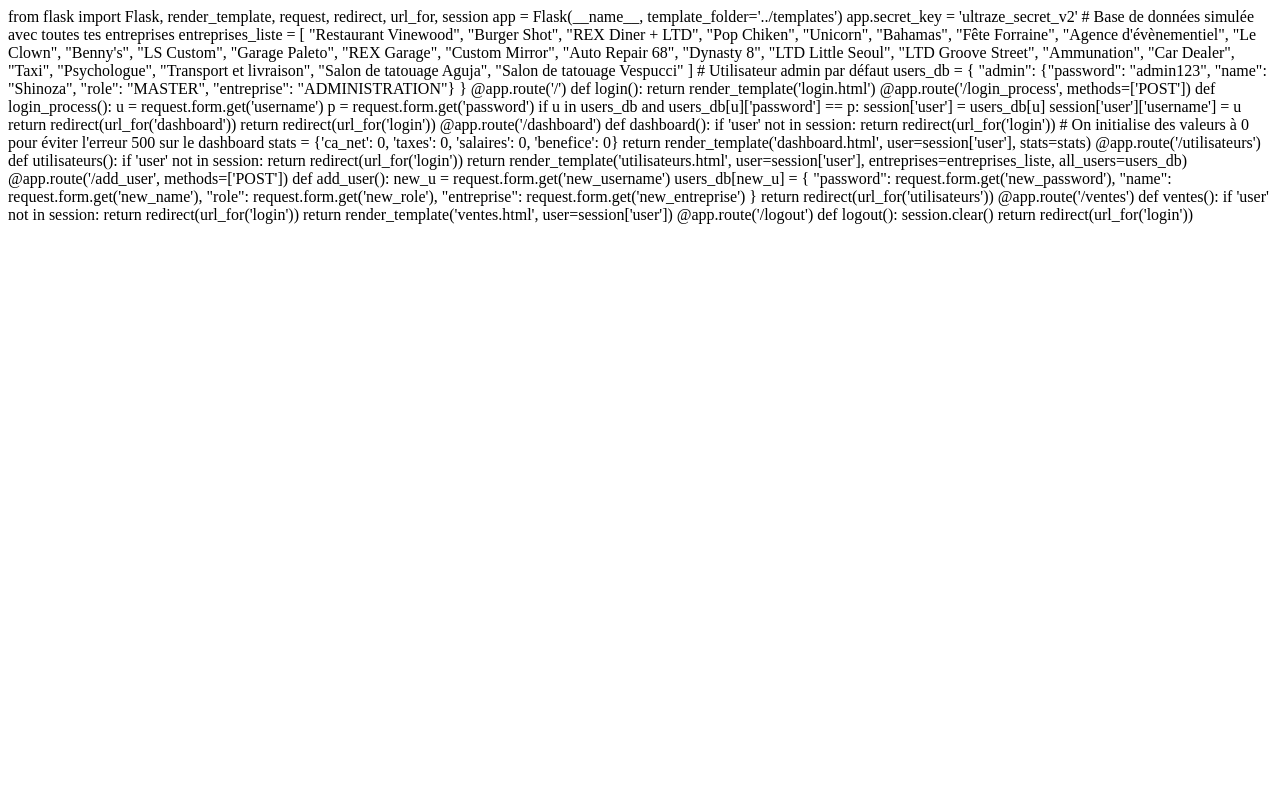
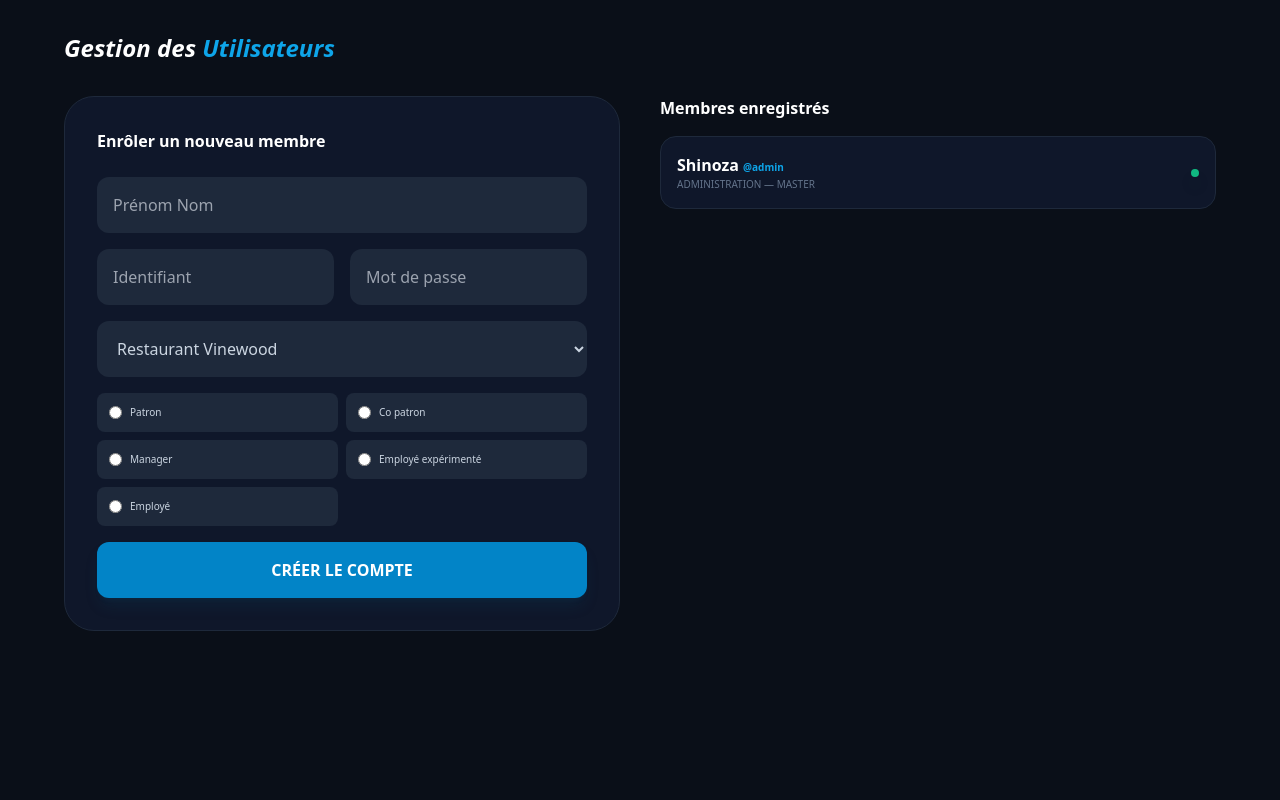
Before and after one commit to Hyuko123/comptabilit-, a Flask app: page /utilisateurs in a window 1280 px wide. Run offline with Flask 3, Linux system fonts and the light colour scheme; the visitor is signed in with stand-in values (Sample User, id 1); some libraries are stand-ins or nearby versions.

Commit message:
Update utilisateurs.html

```diff
--- a/templates/utilisateurs.html
+++ b/templates/utilisateurs.html
@@ -1,65 +1,55 @@
-from flask import Flask, render_template, request, redirect, url_for, session
+<!DOCTYPE html>
+<html lang="fr">
+<head>
+    <meta charset="UTF-8">
+    <script src="https://cdn.tailwindcss.com"></script>
+    <title>Effectifs | Ultraze V2</title>
+</head>
+<body class="bg-[#0a0f18] text-slate-300 p-8">
+    <div class="max-w-6xl mx-auto">
+        <h1 class="text-2xl font-bold text-white mb-8 italic">Gestion des <span class="text-sky-500">Utilisateurs</span></h1>
 
-app = Flask(__name__, template_folder='../templates')
-app.secret_key = 'ultraze_secret_v2'
+        <div class="grid grid-cols-1 md:grid-cols-2 gap-10">
+            <div class="bg-slate-900 border border-slate-800 p-8 rounded-[30px]">
+                <h2 class="text-white font-bold mb-6">Enrôler un nouveau membre</h2>
+                <form action="/add_user" method="POST" class="space-y-4">
+                    <input type="text" name="new_name" placeholder="Prénom Nom" class="w-full bg-slate-800 p-4 rounded-xl border-none outline-none" required>
+                    <div class="grid grid-cols-2 gap-4">
+                        <input type="text" name="new_username" placeholder="Identifiant" class="bg-slate-800 p-4 rounded-xl border-none outline-none" required>
+                        <input type="password" name="new_password" placeholder="Mot de passe" class="bg-slate-800 p-4 rounded-xl border-none outline-none" required>
+                    </div>
 
-# Base de données simulée avec toutes tes entreprises
-entreprises_liste = [
-    "Restaurant Vinewood", "Burger Shot", "REX Diner + LTD", "Pop Chiken",
-    "Unicorn", "Bahamas", "Fête Forraine", "Agence d'évènementiel", "Le Clown",
-    "Benny's", "LS Custom", "Garage Paleto", "REX Garage", "Custom Mirror", "Auto Repair 68",
-    "Dynasty 8", "LTD Little Seoul", "LTD Groove Street", "Ammunation", "Car Dealer",
-    "Taxi", "Psychologue", "Transport et livraison", "Salon de tatouage Aguja", "Salon de tatouage Vespucci"
-]
+                    <select name="new_entreprise" class="w-full bg-slate-800 p-4 rounded-xl border-none outline-none">
+                        {% for ent in entreprises %}
+                        <option value="{{ ent }}">{{ ent }}</option>
+                        {% endfor %}
+                    </select>
 
-# Utilisateur admin par défaut
-users_db = {
-    "admin": {"password": "admin123", "name": "Shinoza", "role": "MASTER", "entreprise": "ADMINISTRATION"}
-}
+                    <div class="grid grid-cols-2 gap-2 text-[10px]">
+                        {% for grade in ['Patron', 'Co patron', 'Manager', 'Employé expérimenté', 'Employé'] %}
+                        <label class="flex items-center gap-2 p-3 bg-slate-800 rounded-lg cursor-pointer hover:bg-sky-900/30 transition-all">
+                            <input type="radio" name="new_role" value="{{ grade }}" required class="accent-sky-500">
+                            {{ grade }}
+                        </label>
+                        {% endfor %}
+                    </div>
+                    <button class="w-full bg-sky-600 text-white font-bold py-4 rounded-xl shadow-lg shadow-sky-900/20">CRÉER LE COMPTE</button>
+                </form>
+            </div>
 
-@app.route('/')
-def login():
-    return render_template('login.html')
-
-@app.route('/login_process', methods=['POST'])
-def login_process():
-    u = request.form.get('username')
-    p = request.form.get('password')
-    if u in users_db and users_db[u]['password'] == p:
-        session['user'] = users_db[u]
-        session['user']['username'] = u
-        return redirect(url_for('dashboard'))
-    return redirect(url_for('login'))
-
-@app.route('/dashboard')
-def dashboard():
-    if 'user' not in session: return redirect(url_for('login'))
-    # On initialise des valeurs à 0 pour éviter l'erreur 500 sur le dashboard
-    stats = {'ca_net': 0, 'taxes': 0, 'salaires': 0, 'benefice': 0}
-    return render_template('dashboard.html', user=session['user'], stats=stats)
-
-@app.route('/utilisateurs')
-def utilisateurs():
-    if 'user' not in session: return redirect(url_for('login'))
-    return render_template('utilisateurs.html', user=session['user'], entreprises=entreprises_liste, all_users=users_db)
-
-@app.route('/add_user', methods=['POST'])
-def add_user():
-    new_u = request.form.get('new_username')
-    users_db[new_u] = {
-        "password": request.form.get('new_password'),
-        "name": request.form.get('new_name'),
-        "role": request.form.get('new_role'),
-        "entreprise": request.form.get('new_entreprise')
-    }
-    return redirect(url_for('utilisateurs'))
-
-@app.route('/ventes')
-def ventes():
-    if 'user' not in session: return redirect(url_for('login'))
-    return render_template('ventes.html', user=session['user'])
-
-@app.route('/logout')
-def logout():
-    session.clear()
-    return redirect(url_for('login'))
+            <div class="space-y-4">
+                <h2 class="text-white font-bold">Membres enregistrés</h2>
+                {% for username, data in all_users.items() %}
+                <div class="p-4 bg-slate-900 border border-slate-800 rounded-2xl flex justify-between items-center">
+                    <div>
+                        <p class="text-white font-bold">{{ data.name }} <span class="text-sky-500 text-[10px]">@{{ username }}</span></p>
+                        <p class="text-[10px] text-slate-500 uppercase">{{ data.entreprise }} — {{ data.role }}</p>
+                    </div>
+                    <div class="w-2 h-2 rounded-full bg-emerald-500 shadow-lg shadow-emerald-500/50"></div>
+                </div>
+                {% endfor %}
+            </div>
+        </div>
+    </div>
+</body>
+</html>
```
